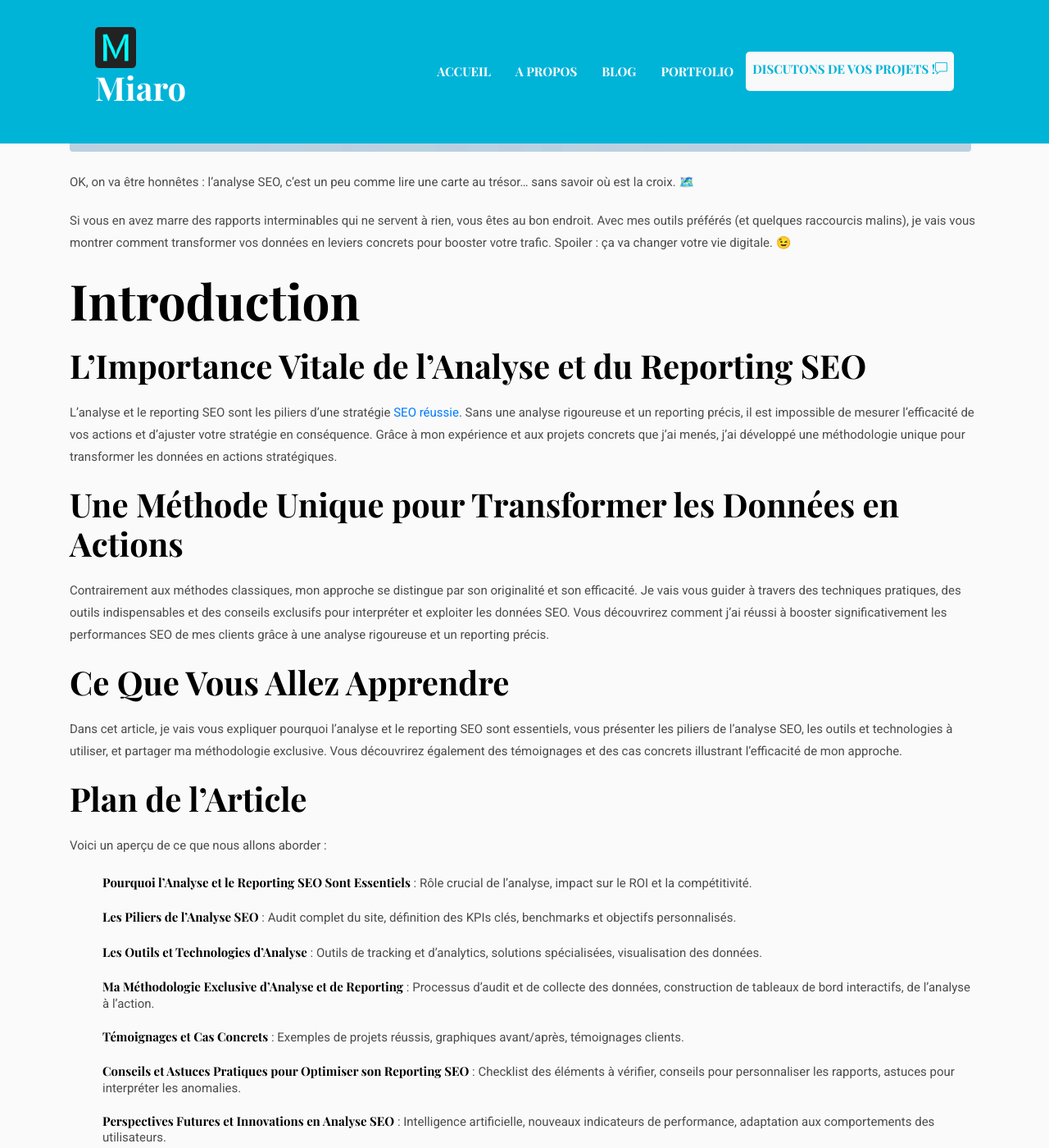
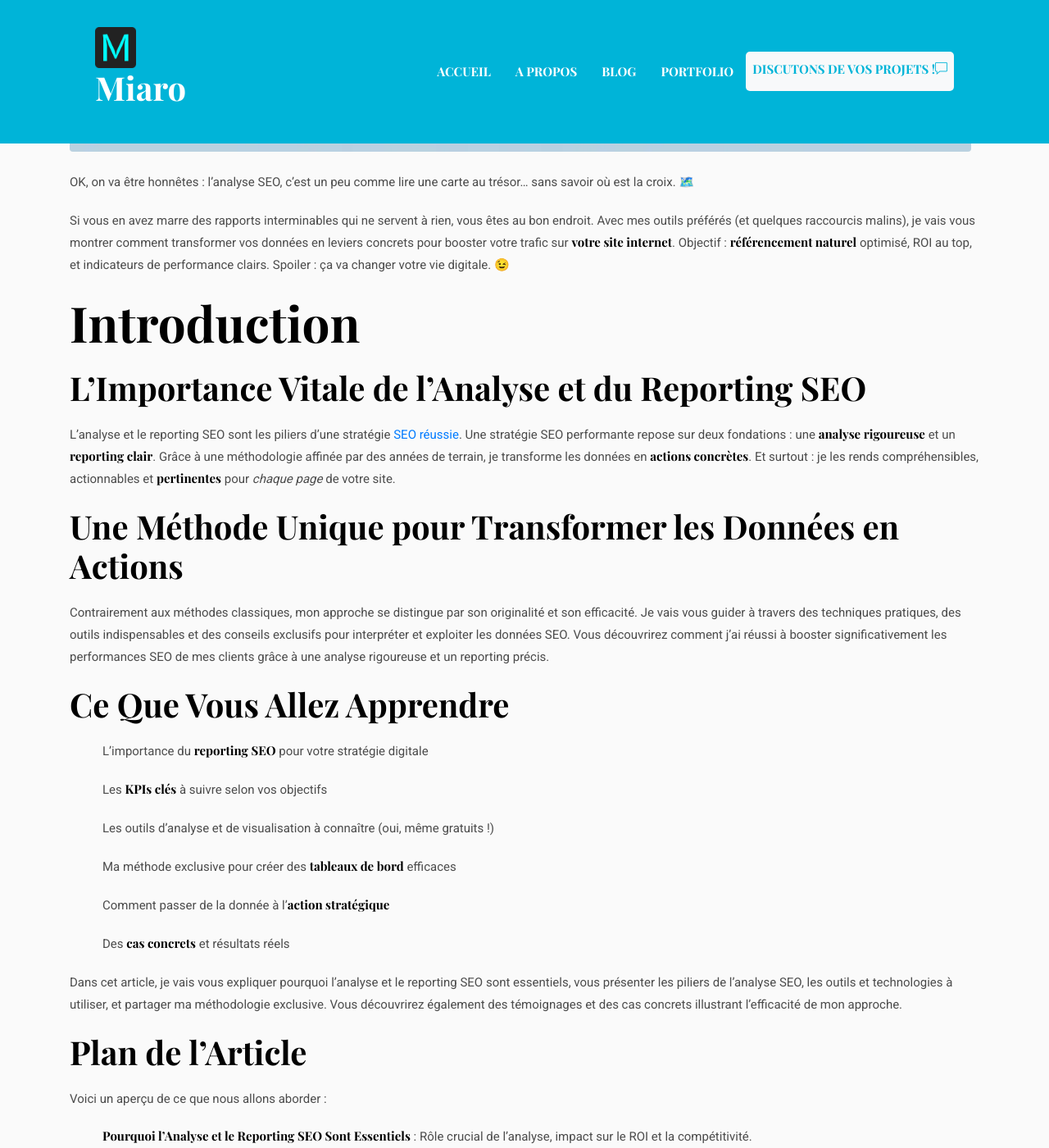
Before and after one commit to miarofandresena/miarofandresena.github.io, a Jekyll site: the page built from _posts/2025-03-01-analyse-reporting-seo.markdown, in a window 1280 px wide and 1400 px high, scrolled down 1200 px. Shown: the whole window at 82% size. Built offline with Jekyll 4.4.1, drawn with Linux system fonts in a browser that asks for light colours; some of the changed text lies outside the part shown.

Commit message:
amelioration des articles1.1

```diff
--- a/_posts/2025-03-01-analyse-reporting-seo.markdown
+++ b/_posts/2025-03-01-analyse-reporting-seo.markdown
@@ -10,19 +10,30 @@
 
 OK, on va être honnêtes : l’analyse SEO, c’est un peu comme lire une carte au trésor… sans savoir où est la croix. 🗺️
 
-Si vous en avez marre des rapports interminables qui ne servent à rien, vous êtes au bon endroit. Avec mes outils préférés (et quelques raccourcis malins), je vais vous montrer comment transformer vos données en leviers concrets pour booster votre trafic. Spoiler : ça va changer votre vie digitale. 😉
+Si vous en avez marre des rapports interminables qui ne servent à rien, vous êtes au bon endroit. Avec mes outils préférés (et quelques raccourcis malins), je vais vous montrer comment transformer vos données en leviers concrets pour booster votre trafic sur **votre site internet**. Objectif : **référencement naturel** optimisé, ROI au top, et indicateurs de performance clairs. Spoiler : ça va changer votre vie digitale. 😉
 
 ## Introduction
 
 ### L'Importance Vitale de l'Analyse et du Reporting SEO
 
-L'analyse et le reporting SEO sont les piliers d'une stratégie [SEO réussie](https://miarofandresena.github.io/2025/02/11/cest-quoi-seo/). Sans une analyse rigoureuse et un reporting précis, il est impossible de mesurer l'efficacité de vos actions et d'ajuster votre stratégie en conséquence. Grâce à mon expérience et aux projets concrets que j'ai menés, j'ai développé une méthodologie unique pour transformer les données en actions stratégiques.
+L'analyse et le reporting SEO sont les piliers d'une stratégie [SEO réussie](https://miarofandresena.github.io/2025/02/11/cest-quoi-seo/). Une stratégie SEO performante repose sur deux fondations : une **analyse rigoureuse** et un **reporting clair**. Grâce à une méthodologie affinée par des années de terrain, je transforme les données en **actions concrètes**. Et surtout : je les rends compréhensibles, actionnables et **pertinentes** pour _chaque page_ de votre site.
 
 ### Une Méthode Unique pour Transformer les Données en Actions
 
 Contrairement aux méthodes classiques, mon approche se distingue par son originalité et son efficacité. Je vais vous guider à travers des techniques pratiques, des outils indispensables et des conseils exclusifs pour interpréter et exploiter les données SEO. Vous découvrirez comment j'ai réussi à booster significativement les performances SEO de mes clients grâce à une analyse rigoureuse et un reporting précis.
 
 ### Ce Que Vous Allez Apprendre
+-   L’importance du **reporting SEO** pour votre stratégie digitale
+
+-   Les **KPIs clés** à suivre selon vos objectifs
+
+-   Les outils d’analyse et de visualisation à connaître (oui, même gratuits !)
+
+-   Ma méthode exclusive pour créer des **tableaux de bord** efficaces
+
+-   Comment passer de la donnée à l’**action stratégique**
+
+-   Des **cas concrets** et résultats réels
 
 Dans cet article, je vais vous expliquer pourquoi l'analyse et le reporting SEO sont essentiels, vous présenter les piliers de l'analyse SEO, les outils et technologies à utiliser, et partager ma méthodologie exclusive. Vous découvrirez également des témoignages et des cas concrets illustrant l'efficacité de mon approche.
 
@@ -42,6 +53,11 @@
 Prêt à transformer vos données SEO en actions concrètes ? Alors, suivez-moi !
 
 ## I. Pourquoi l'Analyse et le Reporting SEO Sont Essentiels
+
+👉 Il vous montre ce que les **moteurs de recherche** voient (ou pas) sur votre site 👉 Il vous alerte sur les erreurs invisibles pour l’utilisateur (sitemap oublié, balise manquante, contenu dupliqué…) 👉 Il justifie vos choix SEO auprès de votre direction ou de vos clients (adieu le flou)
+
+Avec un bon tableau de bord, vous mesurez l’impact de chaque action SEO, identifiez les **urls performantes**, les **liens internes faibles**, ou encore les contenus à retravailler.
+
 
 ### Rôle Crucial de l'Analyse dans l'Optimisation des Performances SEO
 
@@ -65,13 +81,15 @@
 -   **Vitesse de Chargement** : Utilisez des outils comme Google PageSpeed Insights pour mesurer et améliorer la vitesse de chargement de votre site.
 -   **Compatibilité Mobile** : Vérifiez que votre site est responsive et offre une expérience utilisateur optimale sur mobile.
 
-#### Analyse du Contenu
+#### Analyse Sémantique et Contenus
 
 L'analyse du contenu consiste à évaluer la pertinence, la qualité et la cohérence de votre contenu avec les mots-clés ciblés. Voici les éléments à vérifier :
 
 -   **Pertinence** : Assurez-vous que votre contenu répond aux besoins et aux attentes de vos visiteurs.
 -   **Qualité** : Vérifiez que votre contenu est bien rédigé, informatif et engageant.
 -   **Cohérence avec les Mots-Clés** : Assurez-vous que vos mots-clés sont bien intégrés dans votre contenu et qu'ils sont pertinents pour votre cible.
+-   Duplication de contenu (interne/externe) : Évitez la présence de contenu identique ou très similaire sur plusieurs pages de votre site (interne) ou sur des domaines externes, en utilisant des solutions techniques comme les redirections 301, les balises canoniques ou les attributs noindex pour guider les moteurs de recherche vers la version originale
+-   Pages avec faible valeur SEO : Identifiez et optimisez les pages au contenu peu informatif, superficiel ou non adapté à l'intention de recherche, en les enrichissant avec des informations utiles et en supprimant celles irrécupérables pour améliorer l'expérience utilisateur et le référencement
 
 ### Définition des KPIs Clés
 
@@ -83,6 +101,7 @@
 -   **Taux de Conversion** : Mesure le pourcentage de visiteurs qui réalisent une action souhaitée (achat, inscription, etc.).
 -   **Positions sur SERP** : Mesure la position de votre site dans les résultats de recherche pour vos mots-clés ciblés.
 -   **Taux de Rebond** : Mesure le pourcentage de visiteurs qui quittent votre site après avoir consulté une seule page.
+-   Analyse du **nombre de pages indexées** vs. crawlées : Mesure le rapport entre les pages explorées par les moteurs de recherche et celles effectivement intégrées à leur index, évaluant ainsi l’efficacité de l’indexation SEO et identifiant d’éventuels problèmes techniques ou de contenu
 
 #### Personnaliser les KPIs en Fonction des Objectifs Spécifiques
 
@@ -92,7 +111,7 @@
 
 #### Comparaison avec les Standards du Secteur
 
-Les benchmarks permettent de comparer vos performances avec les standards du secteur. Cela vous permet d'identifier les axes d'amélioration et de fixer des objectifs réalistes.
+Les benchmarks permettent de comparer vos performances avec les standards du secteur. Cela vous permet d'identifier les axes d'amélioration et de fixer des **objectifs mesurables** (20% de trafic en +, top 5 sur un mot-clé…).
 
 #### Définition d’Objectifs Réalistes et Mesurables
 
@@ -129,14 +148,14 @@
 
 Screaming Frog est un outil puissant pour réaliser des audits techniques de votre site. Il permet de :
 
--   **Analyser la Structure de Votre Site** : Identifier les erreurs techniques (liens brisés, redirections, etc.).
+-   **Analyser la Structure de Votre Site** : Identifier les erreurs techniques (liens brisés, redirections, etc.). Audit technique + visualisation du **maillage interne**
 -   **Vérifier les Balises Meta** : Assurer que vos balises meta sont bien optimisées.
 
 ### Visualisation des Données
 
 #### Google Data Studio
 
-Google Data Studio permet de transformer vos données en visualisations interactives. Il permet de :
+Google Data Studio permet de transformer vos données en **tableaux de bord dynamiques** et en visuels interactives. Il permet de :
 
 -   **Créer des Dashboards Dynamiques** : Visualiser vos données de manière interactive et personnalisée.
 -   **Faciliter la Prise de Décision** : Prendre des décisions éclairées grâce à des visualisations claires et compréhensibles.
@@ -282,7 +301,7 @@
 
 ### Émergence de l’Intelligence Artificielle et des Outils Prédictifs
 
-L’intelligence artificielle et les outils prédictifs jouent un rôle de plus en plus important dans le reporting SEO. Ils permettent d’anticiper les tendances et d’ajuster les stratégies en conséquence.
+L’intelligence artificielle et les outils prédictifs jouent un rôle de plus en plus important dans le reporting SEO. Ils permettent d’anticiper les tendances et d’ajuster les stratégies en conséquence. 🤖 IA générative dans l’analyse prédictive 📊 Indicateurs comportementaux (scroll, clics, intention réelle) 📱 Analyse du parcours mobile 📍 Reporting géolocalisé pour le **référencement local**
 
 ### Évolution des Indicateurs de Performance
 
@@ -300,7 +319,7 @@
 
 ## VIII. Conclusion
 
-Dans cet article, nous avons abordé l’importance de l’analyse et du reporting SEO, les piliers de l’analyse SEO, les outils et technologies à utiliser, et ma méthodologie exclusive. Nous avons également découvert des témoignages et des cas concrets illustrant l’efficacité de mon approche.
+Un **reporting SEO bien conçu**, ce n’est pas une option. C’est une **boussole stratégique** qui vous oriente vers des actions rentables. Grâce à une **analyse pertinente**, une **visualisation claire**, et des **indicateurs de performance ciblés**, vous maximisez le **retour sur investissement** de votre stratégie SEO.
 
 Mon expertise et ma méthodologie exclusive apportent une valeur ajoutée significative pour optimiser les performances SEO de votre site. Grâce à une analyse rigoureuse et un reporting précis, je transforme les données en actions concrètes pour maximiser votre visibilité et votre ROI.
 
```
